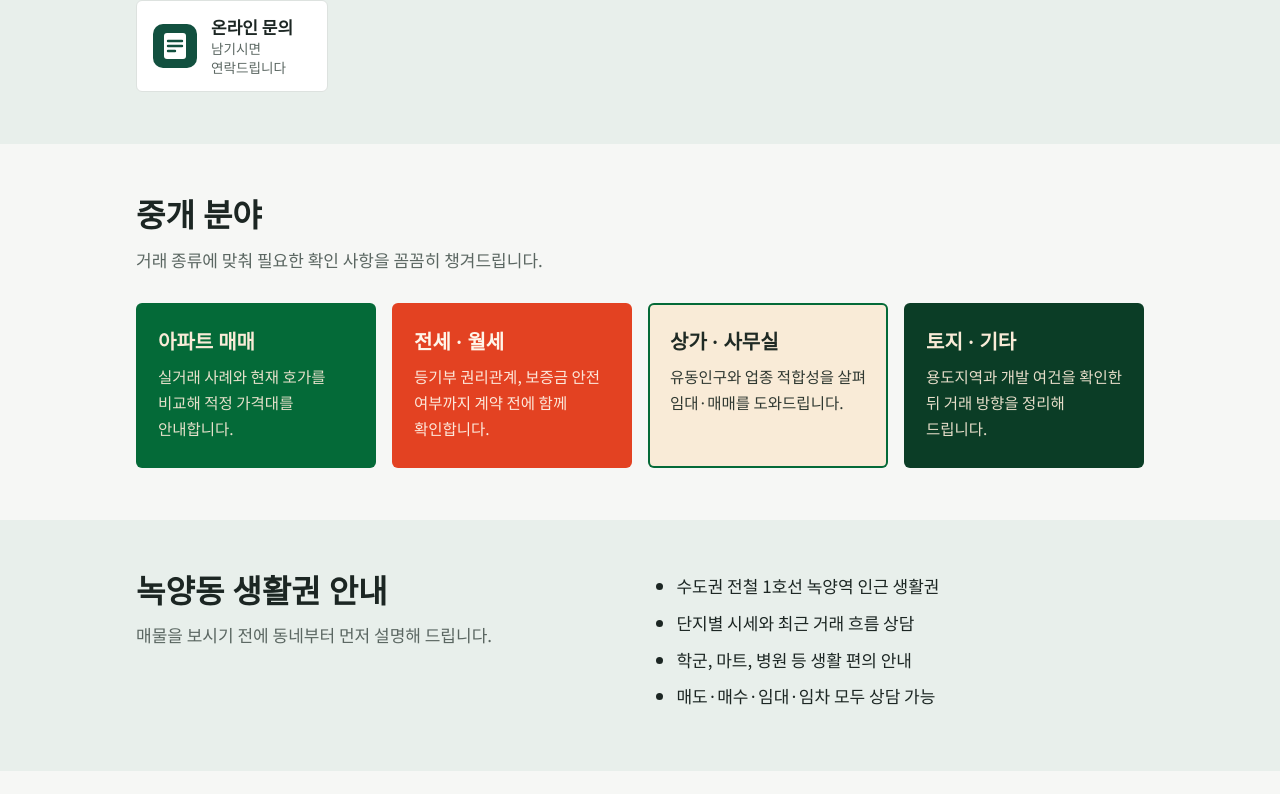
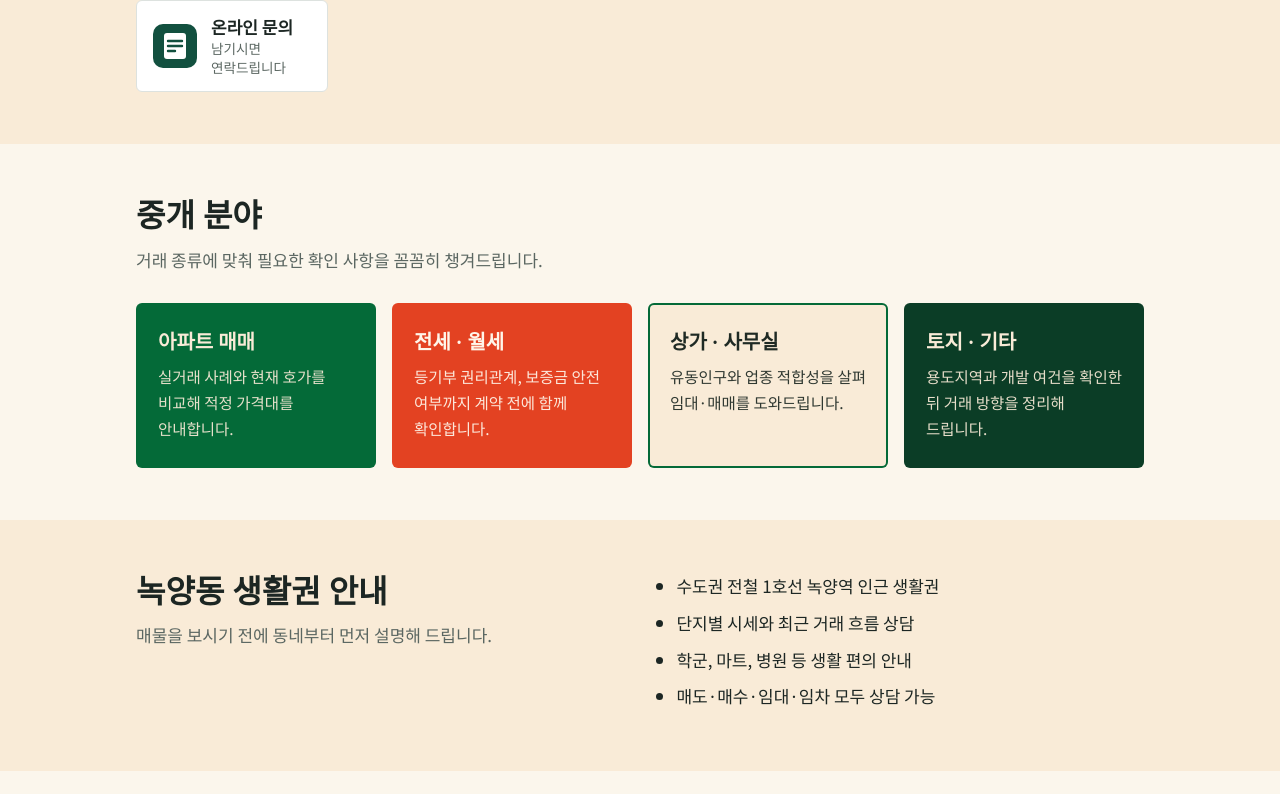
Before and after one commit to kys50596-glitch/test, a plain HTML site: page index.html in a window 1280 px wide. Shown: the part 762-1556 px from the top of the page. Drawn offline with Linux system fonts and the light colour scheme.

Commit message:
Warm ivory background tones
Co-Authored-By: Claude Sonnet 5.5 <noreply@anthropic.com>
Claude-Session: https://claude.ai/code/session_014ojxHJG5N6XGfjCeihML2Q

```diff
--- a/index.html
+++ b/index.html
@@ -4,9 +4,9 @@
 <style>
 /* Layout: 상단 고정 연락처 바 → 히어로 → 중개 분야 → 녹양역 동네 안내 → 오시는 길 → 사업자 정보 푸터 */
 :root{
-  --bg:#f6f7f5; --surface:#ffffff; --fg:#1c2623; --muted:#5b6762;
+  --bg:#fbf6ec; --surface:#ffffff; --fg:#1c2623; --muted:#5b6762;
   --line:#dde2df; --brand:#046a38; --brand-fg:#f9ebd7; --accent:#e34222; --accent-fg:#ffffff;
-  --band:#e8efeb;
+  --band:#f9ebd7;
   --serif:"Noto Serif KR","Batang",serif; --sans:"Noto Sans KR","Malgun Gothic",system-ui,sans-serif;
 }
 @media (prefers-color-scheme: dark){:root:not([data-theme="light"]){
```
